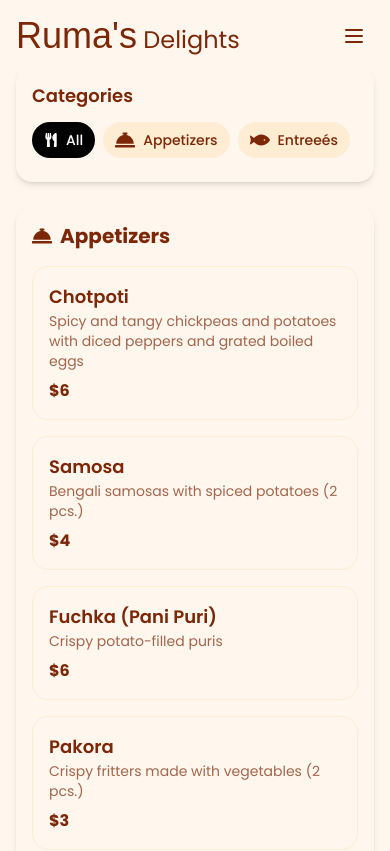
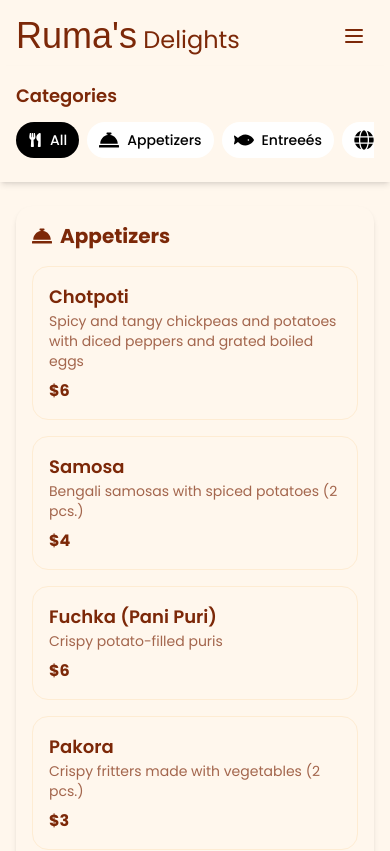
Before and after one commit to Tanzeb9277/Rumas-delights, a Next.js app: page /menu in a window 390 px wide. Shown: the top 851 px of the page. Built offline with nearby package versions, Linux system fonts and the light colour scheme; a web font is replaced by a local one.

Commit message:
improved category selector for mobile

```diff
--- a/src/app/components/Navbar.js
+++ b/src/app/components/Navbar.js
@@ -58,7 +58,7 @@ export default function Navbar() {
   return (
     <header
       className={`fixed top-0 left-0 right-0 z-50 transition-all duration-300 ${
-        scrolled ? "bg-base-200 shadow-md py-2" : "bg-transparent py-4"
+        scrolled ? "bg-base-100 shadow-md py-2" : "bg-transparent py-4"
       }`}
     >
       <div className="container mx-auto px-4">
--- a/src/app/menu/page.js
+++ b/src/app/menu/page.js
@@ -370,6 +370,9 @@ const Menu = () => {
 
   const allCategories = ["All", ...menuCategories.map(cat => cat.name)];
 
+  // Debug: log the categories to see what's being generated
+  console.log("All categories:", allCategories);
+
   const filteredCategories = selectedCategory === "All"
     ? menuCategories
     : menuCategories.filter(cat => cat.name === selectedCategory);
@@ -385,18 +388,20 @@ const Menu = () => {
   return (
     <div className="p-4 md:p-24 space-y-6" ref={menuRef}>
       {/* Mobile Category Bar */}
-      <div className="md:hidden sticky top-[55px] z-10 bg-base-100 mt-[50px]">
-        <div className="bg-base-100 shadow-md rounded-box p-4 mb-6">
-          <h3 className="text-lg font-semibold mb-3">Categories</h3>
+      <div className="md:hidden sticky top-[55px] z-10 bg-base-100 shadow-md mt-[50px] w-screen -mx-4">
+        <div className="p-4">
+          <h3 className="text-lg font-semibold mb-3 text-base-content">Categories</h3>
           <div className="flex gap-2 overflow-x-auto pb-2">
-            {allCategories.map((category) => (
+            {allCategories.map((category, index) => {
+              console.log(`Rendering category ${index}:`, category);
+              return (
                 <button
                   key={category}
                   onClick={() => handleCategorySelect(category)}
                   className={`flex items-center gap-2 px-3 py-2 rounded-full text-sm font-medium whitespace-nowrap transition-colors ${
                     selectedCategory === category
-                    ? "bg-primary text-primary-content"
-                    : "bg-base-200 text-base-content hover:bg-base-300"
+                      ? "bg-black text-white"
+                      : "bg-white text-black hover:bg-gray-100"
                   }`}
                 >
                   {category === "All" ? (
@@ -406,7 +411,8 @@ const Menu = () => {
                   )}
                   {category}
                 </button>
-            ))}
+              );
+            })}
           </div>
         </div>
       </div>
```
Lines whose indentation alone changed are shown as unchanged.
